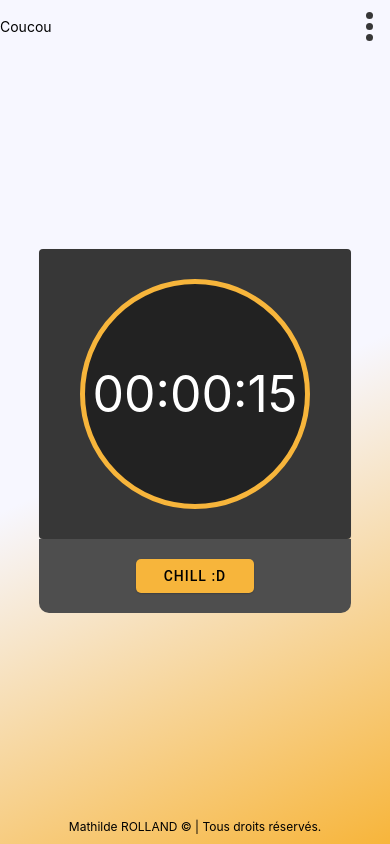
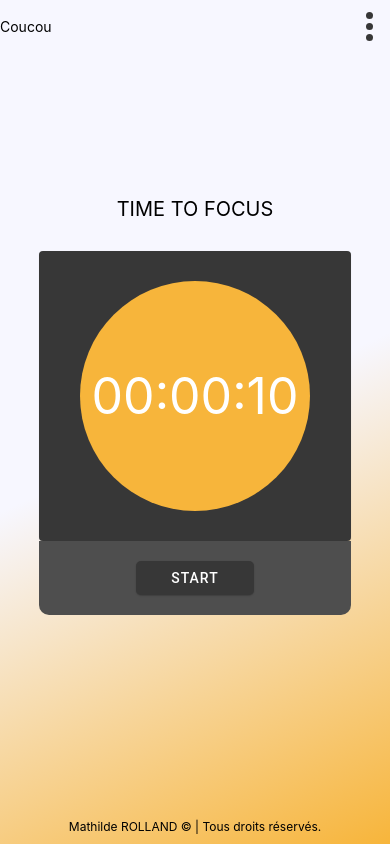
Before and after one commit to MathildeRolland/Pomme-d-Or, a React Native app: screen / in a window 390 px wide. Built offline with nearby package versions, Linux system fonts and the light colour scheme.

Commit message:
Handled switch between work and relax cards + added titles

```diff
--- a/src/components/TimerCards/PauseCard.tsx
+++ b/src/components/TimerCards/PauseCard.tsx
@@ -10,7 +10,7 @@ import { Card, Button } from 'react-native-paper';
 import Timer from './Timer';
 import { RootState } from '../../redux';
 
-import { setNewRelaxTime } from '../../redux/actions';
+import { setNewRelaxTime, setNewConcentrationTime } from '../../redux/actions';
 
 
 
@@ -27,8 +27,12 @@ export default function PauseCard() {
         const countdown = setInterval(() => {
             seconds = seconds - 1;
             dispatch(setNewRelaxTime(seconds));
-            if(seconds === 0 || isTimerOn.current === false) {
+
+            if(isTimerOn.current === false) {
                 clearInterval(countdown);
+            } else if(seconds === 0) {
+                clearInterval(countdown);
+                dispatch(setNewConcentrationTime(15));
             }
         }, 1000);
 
@@ -46,6 +50,8 @@ export default function PauseCard() {
     }
 
     return (
+        <>
+            <Text style={styles.title}>A few minutes to relax</Text>
             <View style={styles.container}>
                 <Card style={styles.timer}>
                     <Timer
@@ -67,6 +73,7 @@ export default function PauseCard() {
                 </Button>
                 </Card.Actions>
             </View>
+        </>
     )
 }
 
@@ -75,6 +82,11 @@ const styles = StyleSheet.create({
         marginVertical: 70,
         width: '80%',
         alignSelf: 'center',
+    },
+    title: {
+        fontSize: 20,
+        alignSelf: 'center',
+        textTransform: 'uppercase'
     },
     timer: {
         borderTopLeftRadius: 15,
--- a/src/components/TimerCards/WorkCard.tsx
+++ b/src/components/TimerCards/WorkCard.tsx
@@ -1,8 +1,8 @@
 import React, { useState, useRef } from 'react';
 import { useSelector, useDispatch } from 'react-redux';
-import { Dimensions, StyleSheet, View, Text, Pressable, BackHandler } from 'react-native';
+import { Dimensions, StyleSheet, View, Text } from 'react-native';
 import Colors from '../../../assets/vars/colors'
-import { setNewConcentrationTime } from '../../redux/actions';
+import { setNewConcentrationTime, setNewRelaxTime } from '../../redux/actions';
 import { RootState } from '../../redux';
 
 // == RN PAPER
@@ -26,14 +26,16 @@ const WorkCard = () => {
         const countdown = setInterval(() => {
             seconds = seconds - 1;
             dispatch(setNewConcentrationTime(seconds));
-            if(seconds === 0 || isTimerOn.current === false) {
+            if(isTimerOn.current === false) {
                 clearInterval(countdown);
+            } else if(seconds === 0) {
+                clearInterval(countdown);
+                dispatch(setNewRelaxTime(5))
             }
         }, 1000);
-
-        return countdown;
     }
 
+    // Function handle button press
     const handlePress = () => {
         if(isTimerOn.current) {
             timeCountdown(concentrationTime);
@@ -43,8 +45,10 @@ const WorkCard = () => {
         }
     }
 
-
+    // Component
     return (
+        <>
+            <Text style={styles.title}>Time to Focus</Text>
             <View style={styles.container}>
                 <Card style={styles.timer}>
                     <Timer
@@ -66,14 +70,21 @@ const WorkCard = () => {
                 </Button>
                 </Card.Actions>
             </View>
+        </>
     )
 }
 
 const styles = StyleSheet.create({
     container: {
-        marginVertical: 70,
+        marginTop: 30,
+        marginBottom: 50,
         width: '80%',
         alignSelf: 'center',
+    },
+    title: {
+        fontSize: 20,
+        alignSelf: 'center',
+        textTransform: 'uppercase'
     },
     timer: {
         borderTopLeftRadius: 15,
--- a/src/redux/reducers/timerReducer.ts
+++ b/src/redux/reducers/timerReducer.ts
@@ -1,14 +1,19 @@
 import { TimerActionTypes, SET_NEW_CONCENTRATION_TIME, SET_NEW_RELAX_TIME } from '../types/timerTypes';
 
 interface TimerState {
+    initConcentrationTime: number,
+    initRelaxTime: number,
     concentrationTime: number,
     relaxTime: number
 }
 
 
 const initialState: TimerState = {
-    concentrationTime: 60,
-    relaxTime: 15,
+    initConcentrationTime: 3600,
+    initRelaxTime: 600,
+    // When app open, put init values down below
+    concentrationTime: 10,
+    relaxTime: 5,
 };
 
 export const timerReducer = (state: TimerState = initialState, action: TimerActionTypes) => {
--- a/src/screens/HomePage.tsx
+++ b/src/screens/HomePage.tsx
@@ -27,8 +27,9 @@ export default function HomePage() {
 
     return (
         <View style={styles.container}>
-            {/* <WorkCard /> */}
-            <PauseCard />
+            { concentrationTime !== 0 && <WorkCard /> }
+            { concentrationTime === 0 && <PauseCard /> }
+
         </View>
     )
 }
```
Lines whose indentation alone changed are shown as unchanged.
